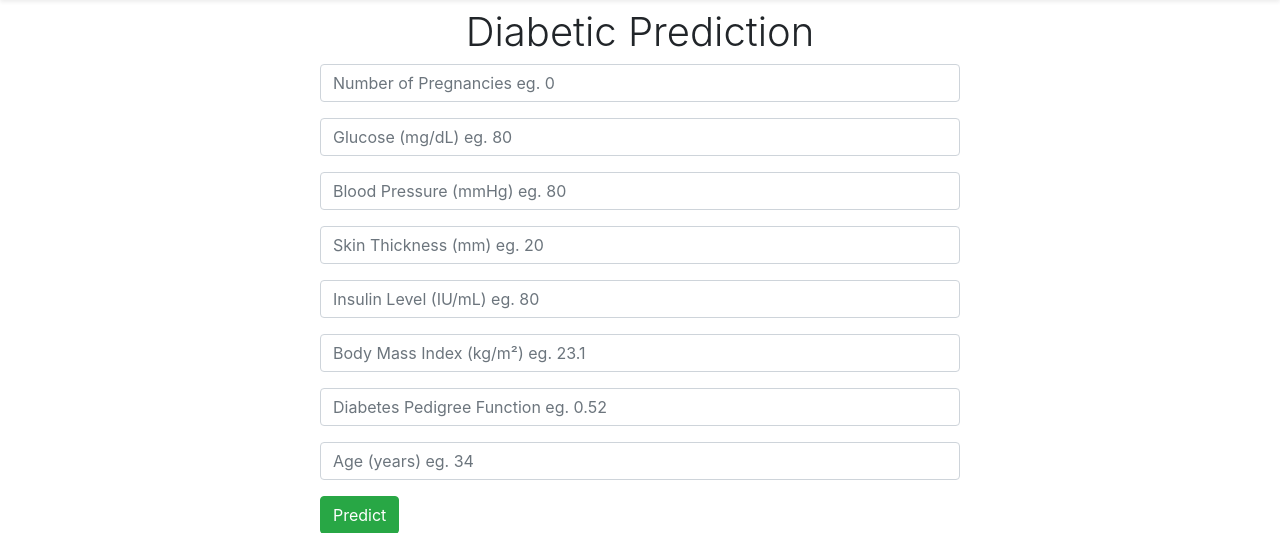
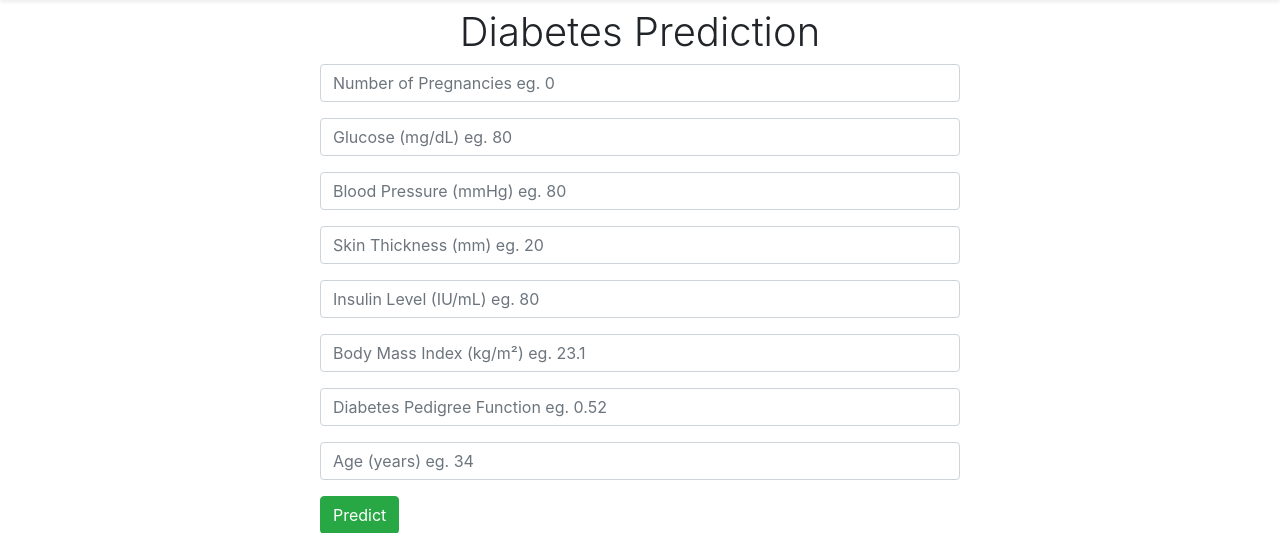
Before and after one commit to coderraa/ML, a Flask app: page /diabetic in a window 1280 px wide. Shown: the part 56-589 px from the top of the page. Run offline with Flask 2, Linux system fonts and the light colour scheme; parts of the project's set-up code (start-up, migrations or seed data) failed here and were passed over; some libraries are stand-ins or nearby versions.

Commit message:
Update diabetis.html

```diff
--- a/templates/diabetis.html
+++ b/templates/diabetis.html
@@ -7,7 +7,7 @@
   <section class="jumbotron mt-2 p-0">
 
     <div class="container mt-0 p-0">
-      <h1  style="text-align: center;">Diabetic Prediction</h1>
+      <h1  style="text-align: center;">Diabetes Prediction</h1>
      <!--  <p class="lead text-muted">Something short and leading about the collection below—its contents, the creator, etc. Make it short and sweet, but not too short so folks don’t simply skip over it entirely.</p> -->
 
  <form action="/predictdiabetic" method="post">
```
